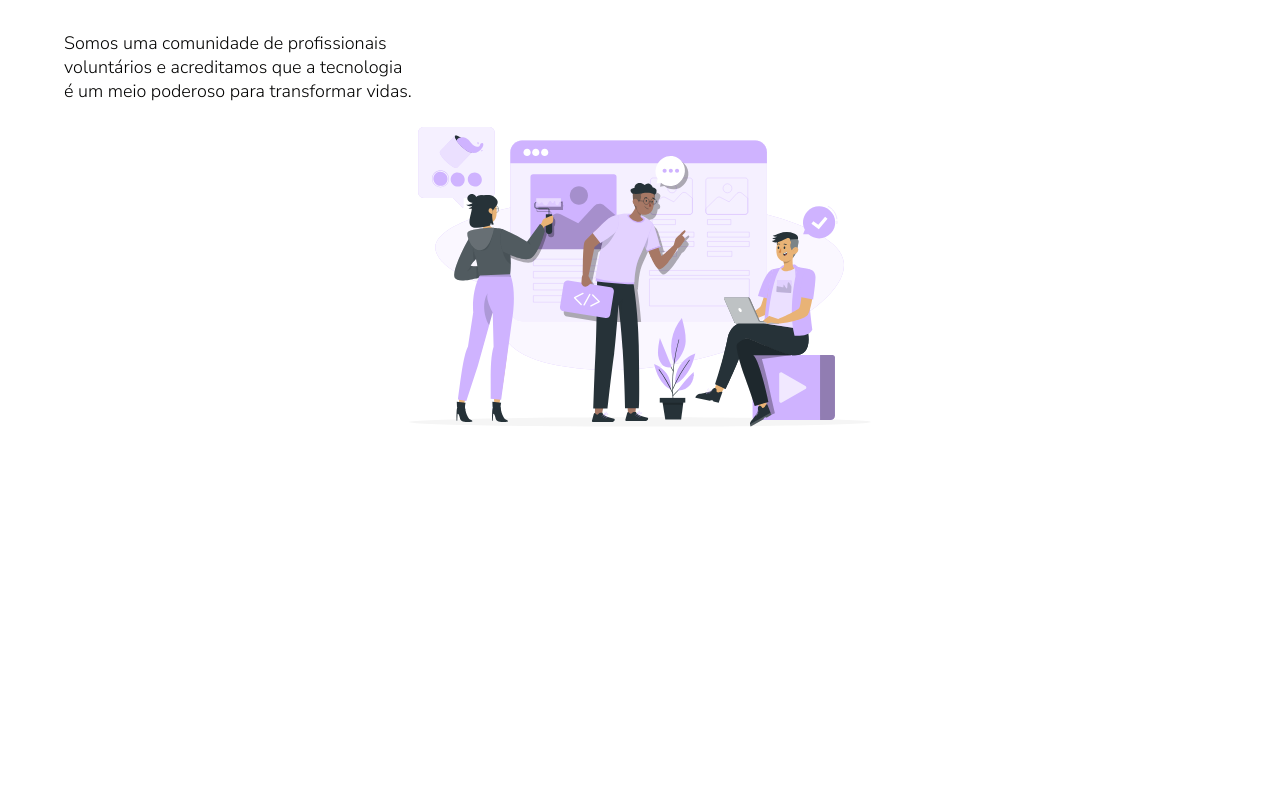
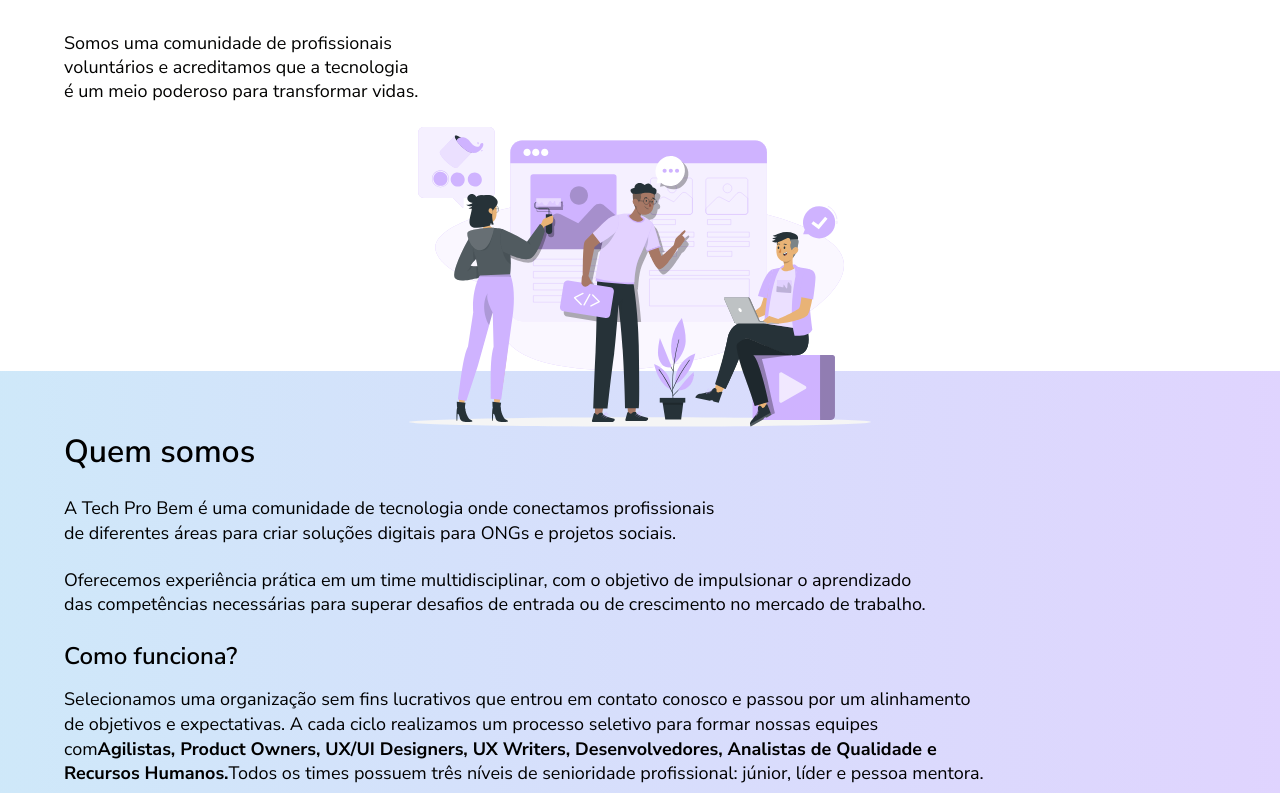
Before and after one commit to tech-pro-bem/institutional-tech-pro-bem, a Next.js app: page / in a window 1280 px wide. Shown: the part 247-1040 px from the top of the page. Before the commit the page ends 800 px from the top, so only its background shows below. Built offline with nearby package versions, Linux system fonts and the light colour scheme.

Commit message:
refactor(refact): quem somos ronan

```diff
--- a/app/components/quemsomos/index.tsx
+++ b/app/components/quemsomos/index.tsx
@@ -4,30 +4,37 @@ import styles from './style.module.css'
 export function QuemSomos() {
   return (
     <section className={styles.quemsomos}>
-      <div className={`${styles.container} container`}>
+      <div className={`${styles.layout} container`}>
         <h2 className="h2">Quem somos</h2>
+        <div className={styles.right}>
           <p className="body1">
             A Tech Pro Bem é uma comunidade de tecnologia onde conectamos
             profissionais de diferentes áreas para criar soluções digitais para
             ONGs e projetos sociais.
           </p>
+          <br></br>
           <p className="body1">
-          Oferecemos uma experiência prática com time multidisciplinar, onde
-          temos o objetivo de impulsionar o aprendizado das competências
-          necessárias para superar desafios de entrada ou de crescimento no
-          mercado de trabalho.
+            Oferecemos experiência prática em um time multidisciplinar, com o
+            objetivo de impulsionar o aprendizado das competências necessárias
+            para superar desafios de entrada ou de crescimento no mercado de
+            trabalho.
           </p>
-
+        </div>
+        <div className={styles.left}>
           <h3 className="h4">Como funciona?</h3>
           <p className="body1">
-          Selecionamos uma organização sem fins lucrativos que entrou em contato
-          conosco e passou por um alinhamento de objetivos e expectativas. A
-          cada ciclo realizamos um processo seletivo para formar nossas equipes
-          com Agilistas, Product Owners, UX/UI Designers, UX Writers,
-          Desenvolvedores, Analistas de Qualidade e Recursos Humanos. Todos os
-          times possuem três níveis de senioridade profissional: júnior, líder e
-          pessoa mentora.
+            Selecionamos uma organização sem fins lucrativos que entrou em
+            contato conosco e passou por um alinhamento de objetivos e
+            expectativas. A cada ciclo realizamos um processo seletivo para
+            formar nossas equipes com
+            <b>
+              Agilistas, Product Owners, UX/UI Designers, UX Writers,
+              Desenvolvedores, Analistas de Qualidade e Recursos Humanos.
+            </b>
+            Todos os times possuem três níveis de senioridade profissional:
+            júnior, líder e pessoa mentora.
           </p>
+        </div>
       </div>
     </section>
   )
--- a/app/components/quemsomos/style.module.css
+++ b/app/components/quemsomos/style.module.css
@@ -3,19 +3,23 @@
   height: 100vh;
   background: linear-gradient(90deg, #c4f5f6 -63.31%, #e2d1ff 114.71%);
   margin-top: -3.5rem;
+  padding-bottom: 4rem;
+  height: 64.75rem;
+}
+.layout {
+  padding-top: 3.8rem;
   display: flex;
   flex-direction: column;
-  /* align-items: center; */
+  gap: 1.5rem;
 }
-.container {
-  padding-top: 3.8rem;
+
+.left {
+  display: flex;
+  flex-direction: column;
+  gap: 1rem;
 }
-.title {
-  margin-top: 0.5rem;
-  line-height: 2.8rem;
-  font-size: var(--fs-9);
-}
-@media (max-width: 1279px) and (min-width: 768px) {
+
+/* @media (max-width: 1279px) and (min-width: 768px) {
   .quemsomos {
     margin-top: 0;
   }
@@ -24,4 +28,4 @@
   .quemsomos {
     margin-top: -8.625rem;
   }
-}
+} */
--- a/app/globals.css
+++ b/app/globals.css
@@ -74,12 +74,15 @@ iframe {
   /* Font sizes */
   --fs-4: 1rem; /* 16px */
   --fs-5: 1.125rem; /* 18px */
+  --fs-6: 1.5rem; /* 24px */
+  --fs-7: 2rem; /* 32px */
   --fs-9: 2.5rem; /* 40px */
   --fs-10: 3.5rem; /* 56px */
 
   /* Font Weight */
   --fw-300: 300;
   --fw-400: 400;
+  --fw-600: 600;
 
   /* Shadows */
   --shadow-light: 0px 4px 16px 0px rgba(87, 84, 82, 0.1);
@@ -88,13 +91,26 @@ iframe {
 
 .h1 {
   font-size: var(--fs-9);
-  font-weight: var(--fw-300);
+  font-weight: var(--fw-600);
   line-height: 1.2;
 }
+
+.h2 {
+  font-size: var(--fs-7);
+  font-weight: var(--fw-600);
+  line-height: 1.25;
+}
+
+.h4 {
+  font-size: var(--fs-6);
+  font-weight: var(--fw-600);
+  line-height: 1.25;
+}
+
 .body1 {
   font-size: var(--fs-4);
   font-weight: var(--fw-400);
-  line-height: 1.35;
+  line-height: 1.375;
 }
 
 @media (min-width: 80em) {
--- a/app/layout.tsx
+++ b/app/layout.tsx
@@ -1,8 +1,8 @@
 import './globals.css'
 import type { Metadata } from 'next'
-import { Inter } from 'next/font/google'
+import { Nunito_Sans as Nunito } from 'next/font/google'
 
-const inter = Inter({ subsets: ['latin'] })
+const nunito = Nunito({ subsets: ['latin'] })
 
 export const metadata: Metadata = {
   title: 'Create Next App',
@@ -16,7 +16,7 @@ export default function RootLayout({
 }) {
   return (
     <html lang="en">
-      <body className={inter.className}>{children}</body>
+      <body className={nunito.className}>{children}</body>
     </html>
   )
 }
--- a/app/page.tsx
+++ b/app/page.tsx
@@ -1,9 +1,11 @@
 import { SessionBegin } from './components/SessionBegin'
+import { QuemSomos } from './components/quemsomos'
 
 export default function Home() {
   return (
     <main>
       <SessionBegin />
+      <QuemSomos />
     </main>
   )
 }
```
Lines whose indentation alone changed are shown as unchanged.
